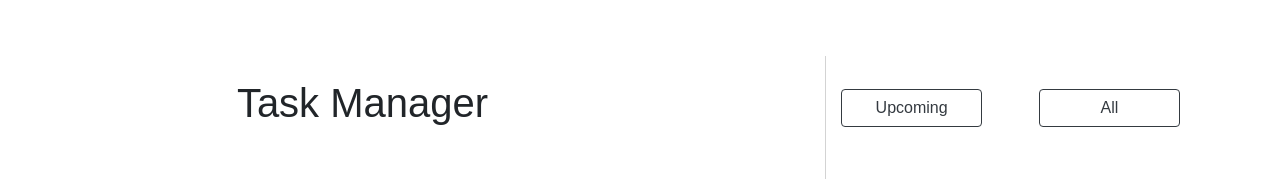
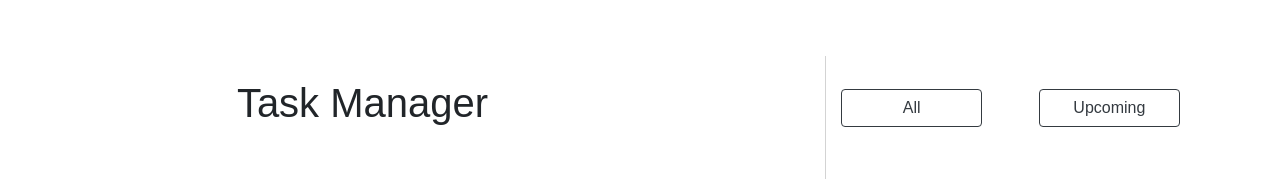
Before and after one commit to zmmsayeed/task-manager, a React (Create React App) app: page / in a window 1280 px wide. Shown: the top 179 px of the page. Built offline with nearby package versions, Linux system fonts and the light colour scheme.

Commit message:
Change button text

```diff
--- a/src/components/TodoList.js
+++ b/src/components/TodoList.js
@@ -123,8 +123,8 @@ class TodoList extends Component {
                     </div>
 
                     <div className="col-md-4 offset-md-2 taskbar">
-                        <button className="btn btn-outline-dark col-md-5 col-sm-12 text-center">Upcoming</button>
-                        <button className="btn btn-outline-dark offset-md-2 col-md-5 col-sm-12 text-center" onClick={this.showUpcoming}>All</button>
+                        <button className="btn btn-outline-dark col-md-5 col-sm-12 text-center">All</button>
+                        <button className="btn btn-outline-dark offset-md-2 col-md-5 col-sm-12 text-center" onClick={this.showUpcoming}>Upcoming</button>
 
                         <TodoItems entries={this.state.items} />
                     </div>
```
